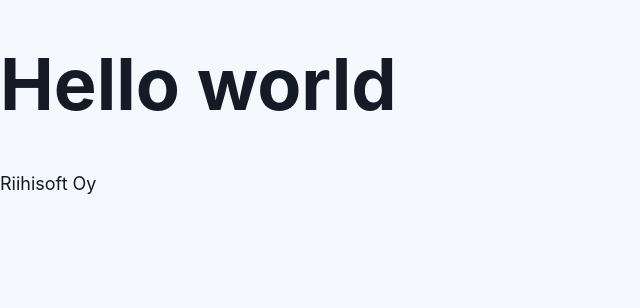
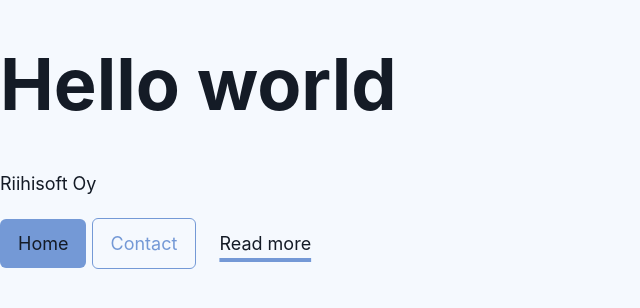
Before and after one commit to sakuexe/riihisoft_training_2026_03_demo, a website built with Vite: page src/index.html in a window 1280 px wide. Shown: the whole page, without its empty margins (0-640 px from the left). Built offline with nearby package versions, Linux system fonts and the light colour scheme.

Commit message:
testing out the buttons

```diff
--- a/src/index.html
+++ b/src/index.html
@@ -9,5 +9,8 @@
   <body>
     <h1>Hello world</h1>
     <p>Riihisoft Oy</p>
+    <a href="/" class="button primary">Home</a>
+    <a href="/" class="button secondary">Contact</a>
+    <a href="/" class="button link">Read more</a>
   </body>
 </html>
```
